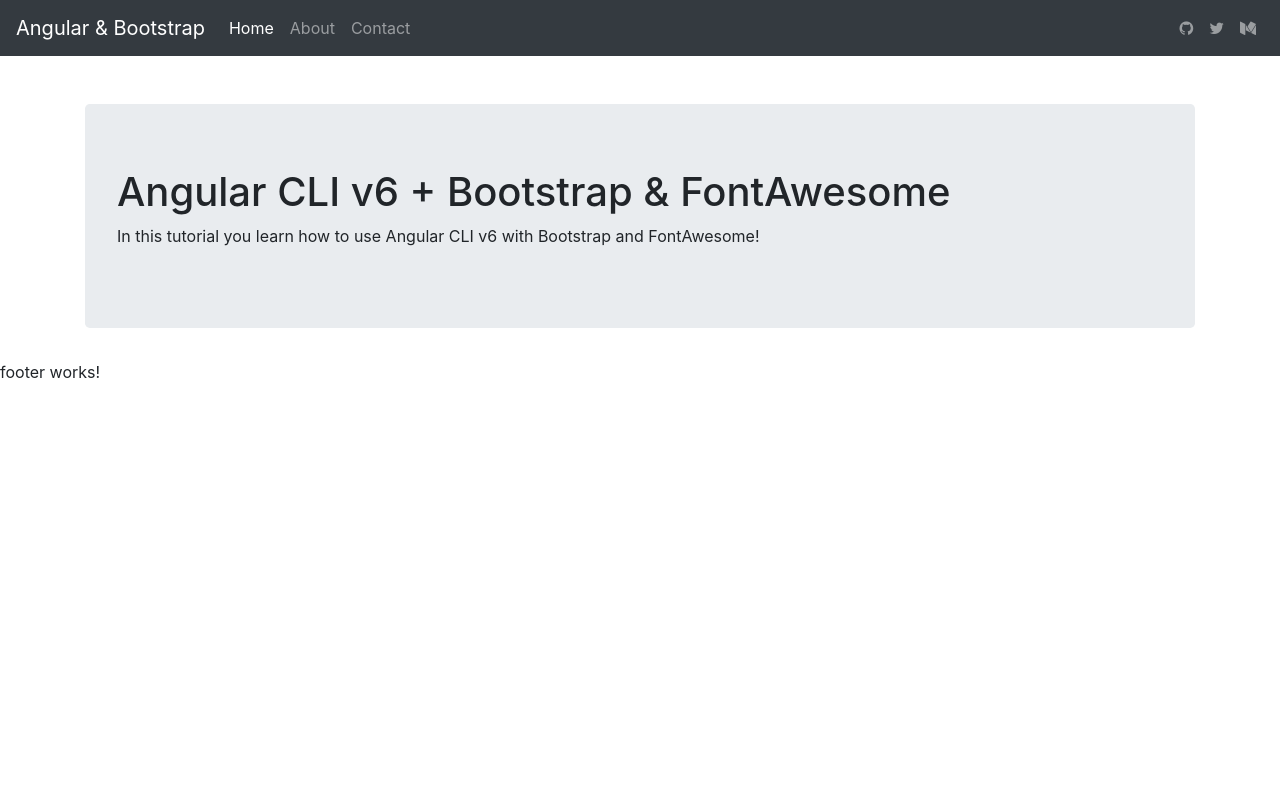
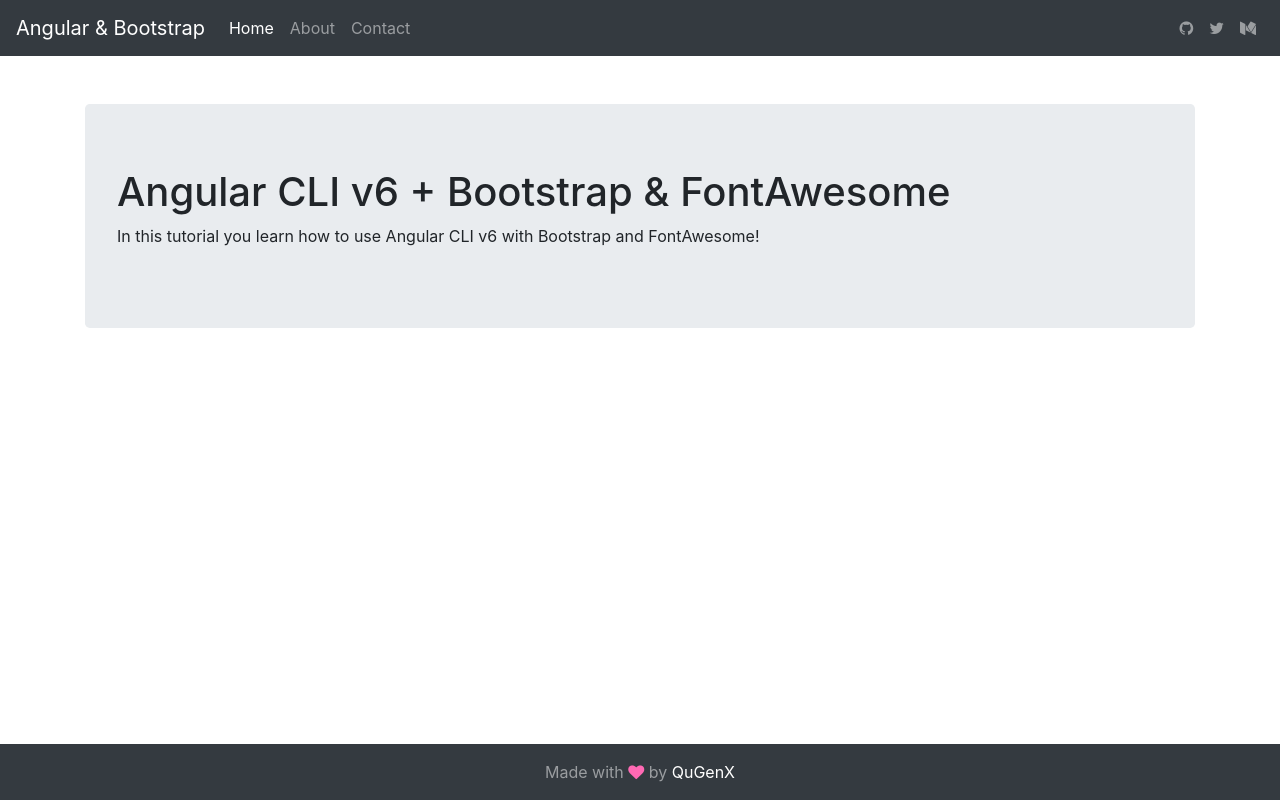
Before and after one commit to adnenehamdouni/tasks, an Angular app in the folder src/main/frontend/: page / in a window 1280 px wide. Built offline with nearby package versions, Linux system fonts and the light colour scheme.

Commit message:
implement gooter

```diff
--- a/src/main/frontend/src/app/ui/footer/footer.component.html
+++ b/src/main/frontend/src/app/ui/footer/footer.component.html
@@ -1,3 +1,5 @@
-<p>
-  footer works!
-</p>
+<nav class="navbar navbar-dark bg-dark mt-5 fixed-bottom">
+  <div class="navbar-expand m-auto navbar-text">
+    Made with <i class="fa fa-heart"></i> by <a href="https://twitter.com/adnenehamdouni">QuGenX</a>
+  </div>
+</nav>
--- a/src/main/frontend/src/app/ui/footer/footer.component.scss
+++ b/src/main/frontend/src/app/ui/footer/footer.component.scss
@@ -0,0 +1,3 @@
+.fa-heart {
+  color: hotpink;
+}
```
